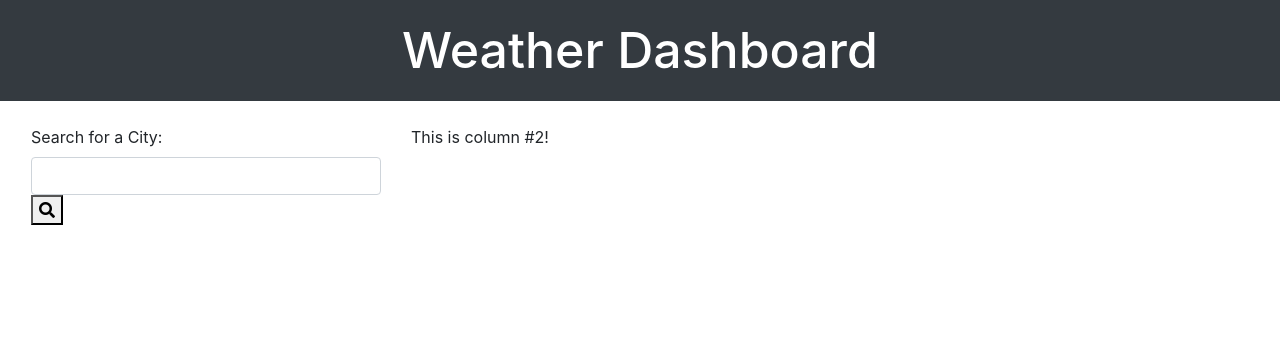
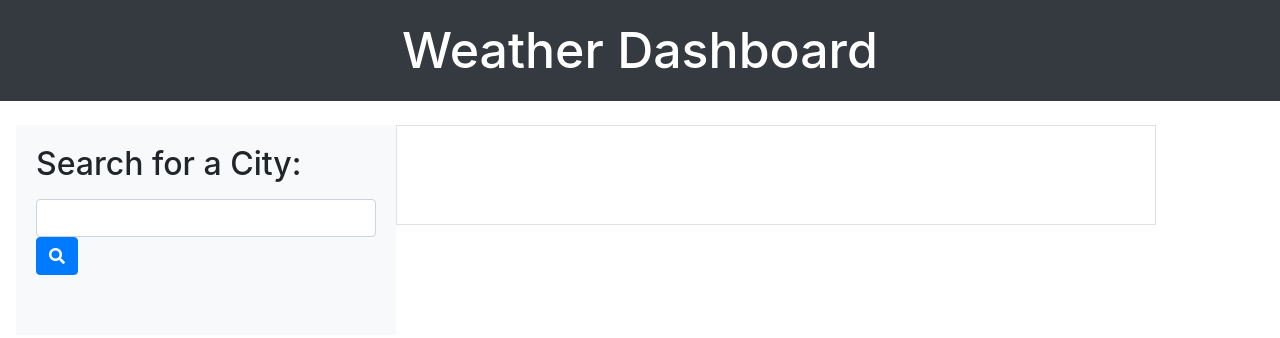
Before and after one commit to koltondecker/Weather-Dashboard, a plain HTML site: page index.html in a window 1280 px wide. Drawn offline with nearby package versions, Linux system fonts and the light colour scheme.

Commit message:
Built general strucutre for page.

```diff
--- a/assets/css/styles.css
+++ b/assets/css/styles.css
@@ -5,3 +5,18 @@
 .h1 {
     font-size: 50px;
 }
+
+#left-side-col {
+    height: 100%;
+    padding: 20px;
+}
+
+#right-side-col {
+    width: 100%;
+}
+
+#city-current-info {
+    height: 100px;
+    width: auto;
+    border-style: solid;
+}
--- a/assets/javascript/script.js
+++ b/assets/javascript/script.js
@@ -4,6 +4,8 @@ $(document).ready(function() {
 
 
 
+
+//! When adding recently searched cities to list on left of page, MAKE SURE to give each list item (li) a class of "list-group-item"!!!
 
 
 
--- a/index.html
+++ b/index.html
@@ -18,17 +18,26 @@
     <br>
     <div class="container">
         <div class="row">
-          <div class="col-md-4">
+            <div id="left-side-col" class="col-md-4 bg-light">
                 <form>
                     <div class="form-group">
-                    <label for="floatingTextarea">Search for a City:</label>
+                        <label class="search-label" for="floatingTextarea"><h2>Search for a City:</h2></label>
                         <input type="text" id="search-city" class="form-control" name="floatingTextarea"></input>
-                    <button class="searchBtn"><i class="fas fa-search"></i></button>
+                        <button class="searchBtn btn btn-primary"><i class="fas fa-search"></i></button>
                     </div>
                 </form>
+                <br>
+                <div id="recent-cities-div">
+                    <ul id="recent-cities-list" class="list-group"></ul>
                 </div>
-          <div class="col-md-8">
-            This is column #2!
+            </div>
+            <div id="right-side-col" class="col-md-8">
+                <div class="row">
+                    <div id="city-current-info" class="col-md-12 border"></div>
+                </div>
+                <div class="row">
+                    <div id="city-5-day-forecast" class="col-md-12"></div>
+                </div>
             </div>
         </div>
     </div>
```
Lines whose indentation alone changed are shown as unchanged.
